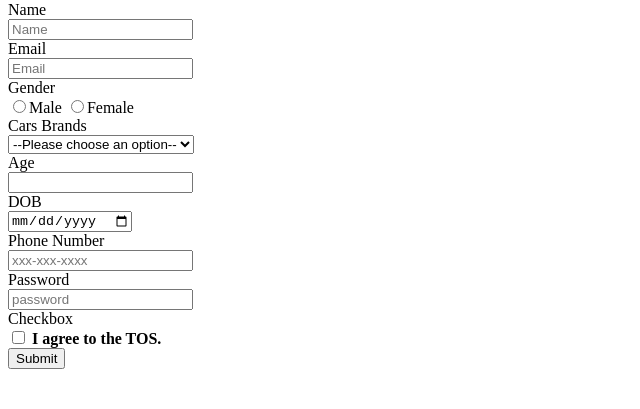
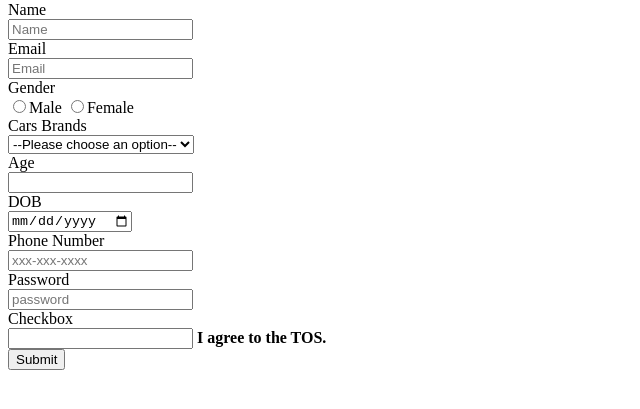
Before and after one commit to acciojob/signup-form-car-rohitkishne, a website: page main.html in a window 1280 px wide. Shown: the part 79-488 px from the top of the page, without its empty margins (0-640 px from the left). Drawn offline with Linux system fonts and the light colour scheme.

Commit message:
created a submission

```diff
--- a/main.html
+++ b/main.html
@@ -51,8 +51,8 @@
 			<input type="password" name="password" id="password" placeholder="password" required>
 		</div>
 		<div>
-			<label for="checkbox">Checkbox</label><br>
-			<input type="checkbox" name="checkbox" id="checkbox" required>
+			<label for="tos">Checkbox</label><br>
+			<input type="tos" name="tos" id="tos" required>
 			<b> I agree to the TOS.</b>
 		</div>
 		<div>
```
